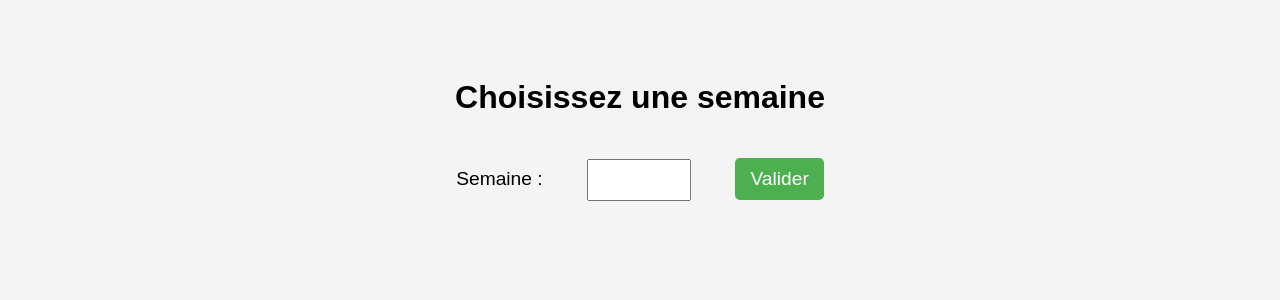
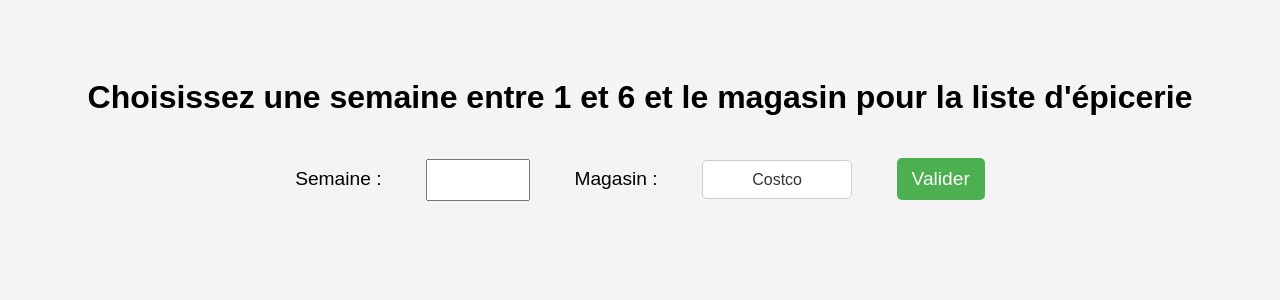
Before and after one commit to XavierPainchaud/automated_grocery_list, a Flask app: page /select_week in a window 1280 px wide. Shown: the top 300 px of the page. Run offline with Flask 3, Linux system fonts and the light colour scheme.

Commit message:
final updates, current version suppose to work

```diff
--- a/server.py
+++ b/server.py
@@ -24,16 +24,17 @@ def select_week():
 @app.route('/ingredients', methods=['GET'])
 def bring_list():
     week = request.args.get('week', type=int)
-    if not week:
-        return redirect('/select_week')  # Redirection si la semaine n'est pas définie
+    store = request.args.get('store')
+    if not week or not store:
+        return redirect('/select_week')  # Redirection si la semaine ou le magasin n'est pas défini
 
-    shopping_list = generate_shopping_list(week)
+    shopping_list = generate_shopping_list(week, store)
 
     # Générer JSON-LD
     json_ld = {
         "@context": "https://schema.org",
         "@type": "Recipe",
-        "name": f"Liste d'épicerie pour la semaine {week}",
+        "name": f"Liste d'épicerie pour {store}, semaine {week}",
         "author": {
             "@type": "Person",
             "name": "Xavier Painchaud"
@@ -43,9 +44,10 @@ def bring_list():
         "recipeIngredient": shopping_list
     }
 
-    return render_template('index.html', shopping_list=shopping_list, week=week, json_ld=json.dumps(json_ld))
+    return render_template('index.html', shopping_list=shopping_list, week=week, store=store, json_ld=json.dumps(json_ld))
 
-def generate_shopping_list(week):
+
+def generate_shopping_list(week, store):
     try:
         inventory, recipes = get_data()
 
@@ -64,14 +66,14 @@ def generate_shopping_list(week):
         # Check inventory and add items to the shopping list
         shopping_list = []
         for ingredient in all_ingredients:
-            item_row = inventory[inventory['Item'] == ingredient]
+            item_row = inventory[(inventory['Item'] == ingredient) & (inventory['Store'] == store)]
             if not item_row.empty:
                 in_stock = item_row['In stock'].values[0]
                 if in_stock == "No":
                     shopping_list.append(ingredient)
 
         # Add recurring items to the shopping list
-        for _, row in inventory.iterrows():
+        for _, row in inventory[inventory['Store'] == store].iterrows():
             if row['Recurring'] == "Yes" and row['In stock'] == "No":
                 item = row['Item']
                 if item not in shopping_list:
--- a/static/style_select_week.css
+++ b/static/style_select_week.css
@@ -25,3 +25,20 @@ button {
 button:hover {
     background-color: #45a049;
 }
+select {
+    font-size: 1em;
+    padding: 10px;
+    width: 150px;
+    margin: 20px;
+    border: 1px solid #ccc;
+    border-radius: 5px;
+    background-color: white;
+    color: #333;
+    appearance: none; /* Pour masquer les styles par défaut */
+    text-align: center;
+}
+select:focus {
+    border-color: #4CAF50;
+    outline: none;
+    box-shadow: 0 0 5px rgba(72, 207, 90, 0.5);
+}
--- a/templates/index.html
+++ b/templates/index.html
@@ -27,12 +27,12 @@
             </div>
         </div>
         {% else %}
-        <p>Veuillez choisir une semaine pour générer la liste d'épicerie.</p>
+        <p>Veuillez choisir une semaine entre 1 et 6 pour générer la liste d'épicerie.</p>
         {% endif %}
 
         <!-- Bouton pour changer de semaine -->
         <div class="change-week">
-            <button onclick="location.href='/select_week'">Changer de semaine</button>
+            <button onclick="location.href='/select_week'">Changer de semaine ou de liste d'épicerie</button>
         </div>
     </main>
     <footer>
--- a/templates/select_week.html
+++ b/templates/select_week.html
@@ -7,10 +7,17 @@
     <link rel="stylesheet" href="static/style_select_week.css">
 </head>
 <body>
-    <h1>Choisissez une semaine</h1>
+    <h1>Choisissez une semaine entre 1 et 6 et le magasin pour la liste d'épicerie</h1>
     <form method="get" action="/ingredients">
         <label for="week">Semaine :</label>
         <input type="number" id="week" name="week" min="1" required>
+
+        <label for="store">Magasin :</label>
+        <select id="store" name="store" required>
+            <option value="Costco">Costco</option>
+            <option value="Appart">Appart</option>
+        </select>
+
         <button type="submit">Valider</button>
     </form>
 </body>
```
Also changed, not shown: 1 other file.
